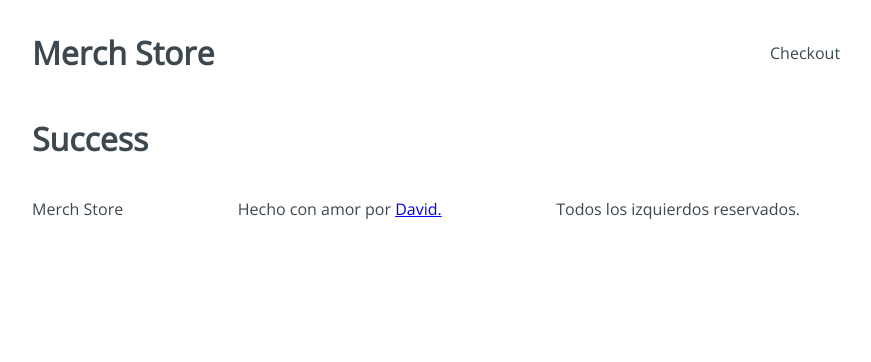
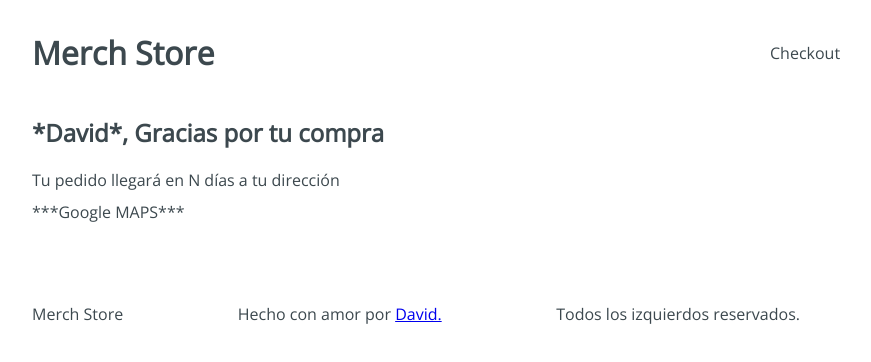
Before and after one commit to ItsDavidHdez/merch-store, a React app: page /checkout/success in a window 1280 px wide. Shown: the top 362 px of the page, without its empty margins (224-1095 px from the left). Built offline with nearby package versions, Linux system fonts and the light colour scheme.

Commit message:
Success component created

```diff
--- a/src/components/Success.jsx
+++ b/src/components/Success.jsx
@@ -1,10 +1,15 @@
 import React from 'react';
+import '../styles/components/Success.css';
 
 const Success = () => {
   return (
-    <>
-      <h1>Success</h1>
-    </>
+    <div className="Success">
+      <div className="Success-content">
+        <h2>*David*, Gracias por tu compra</h2>
+        <span>Tu pedido llegará en N días a tu dirección</span>
+        <div className="Success-map">***Google MAPS***</div>
+      </div>
+    </div>
   );
 };
 
```
